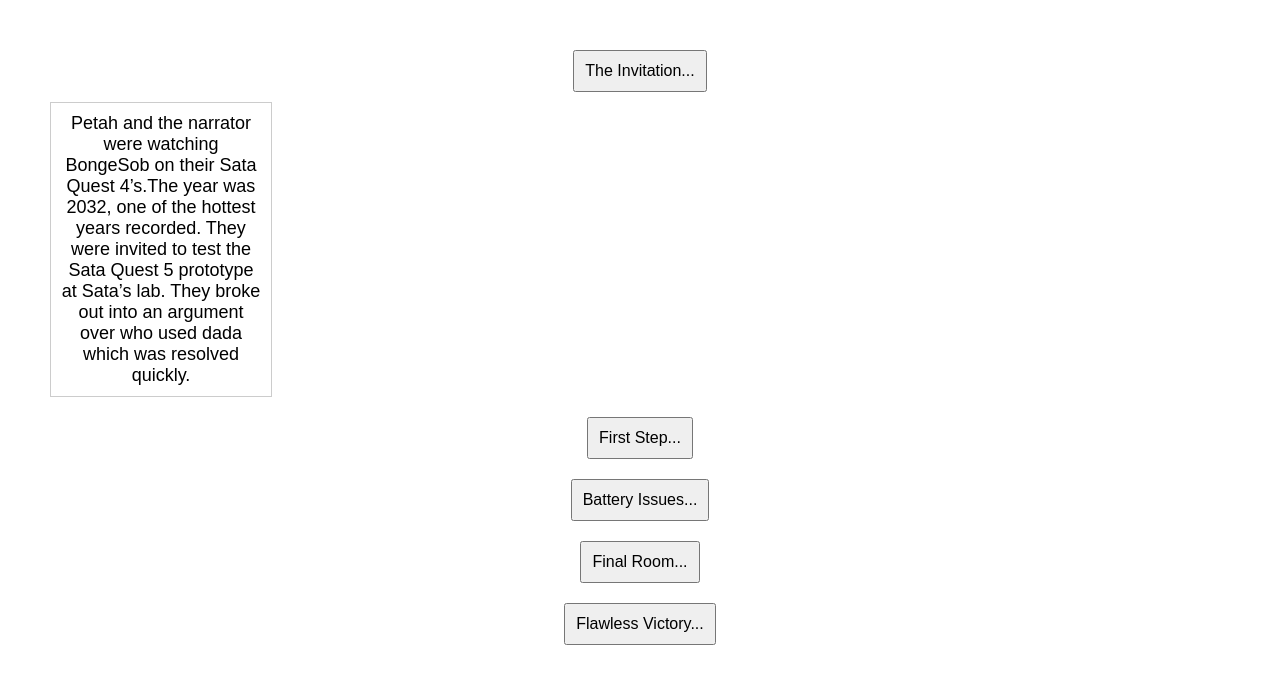
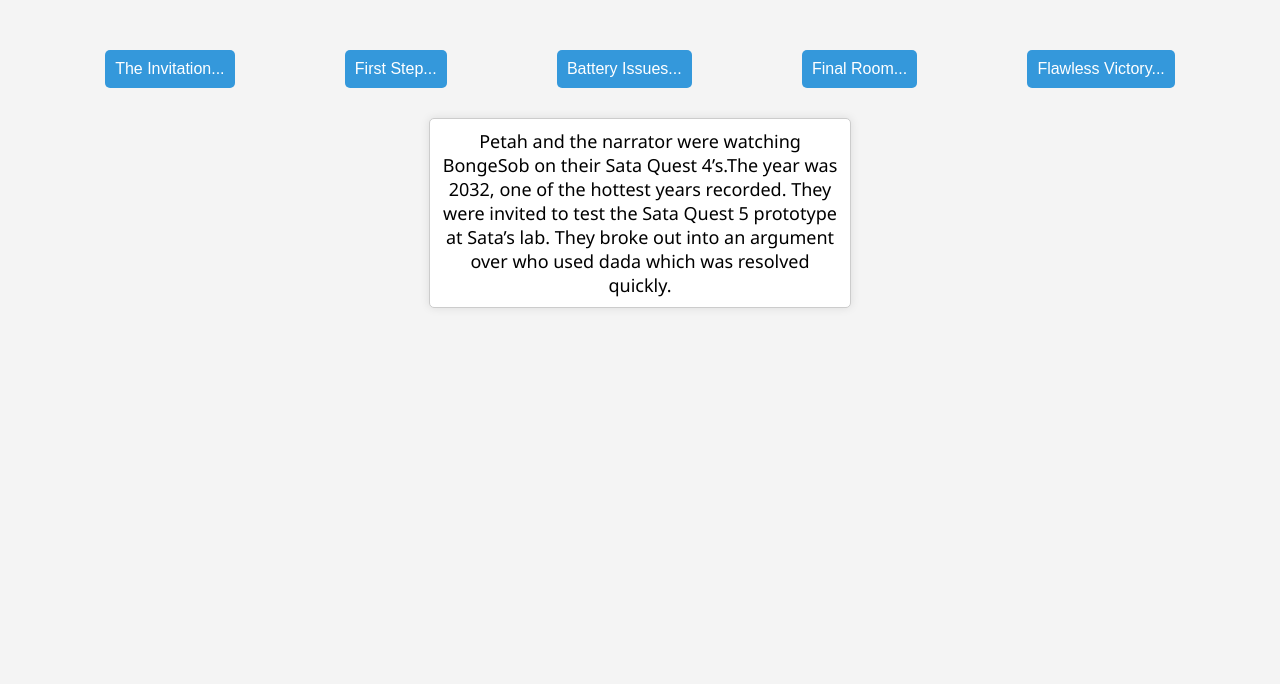
Before and after one commit to 114023/Sata-s-Tyrannical-Laboratory, a plain HTML site: page index.html in a window 1280 px wide. Both pictures are taken after a click on the button "The Invitation...". Drawn offline with Linux system fonts and the light colour scheme.

Commit message:
Update index.html

```diff
--- a/index.html
+++ b/index.html
@@ -6,12 +6,16 @@
     <title>Fading Text Box Example</title>
     <style>
         body {
-            font-family: Arial, sans-serif;
+            font-family: 'Segoe UI', Tahoma, Geneva, Verdana, sans-serif;
             text-align: center;
             margin: 50px;
+            background-color: #f4f4f4;
         }
 
-        .exampleLine {
+        #buttonContainer {
+            display: flex;
+            justify-content: space-around;
+            align-items: flex-start;
             margin-bottom: 20px;
         }
 
@@ -19,59 +23,73 @@
             padding: 10px;
             font-size: 16px;
             cursor: pointer;
+            background-color: #3498db;
+            color: #fff;
+            border: none;
+            border-radius: 5px;
+            margin-bottom: 10px;
+            transition: background-color 0.3s ease;
+        }
+
+        .exampleButton:hover {
+            background-color: #2980b9;
+        }
+
+        #activeTextBoxContainer {
+            display: flex;
+            justify-content: center;
         }
 
         .exampleTextBox {
-            display: none;
-            margin-top: 10px;
+            opacity: 0;
             padding: 10px;
             font-size: 18px;
             border: 1px solid #ccc;
-            width: 200px;
+            width: 60%;
+            max-width: 400px;
+            background-color: #fff;
+            border-radius: 5px;
+            box-shadow: 0 0 10px rgba(0, 0, 0, 0.1);
+            transition: opacity 0.5s ease;
+            pointer-events: none;
+            position: absolute;
+            left: 50%;
+            transform: translateX(-50%);
+        }
+
+        .exampleTextBox.active {
+            opacity: 1;
         }
     </style>
 </head>
 <body>
 
-<div class="exampleLine">
-    <button class="exampleButton" onclick="toggleTextBox(this)">The Invitation...</button>
-    <div class="exampleTextBox">Petah and the narrator were watching BongeSob on their Sata Quest 4’s.The year was 2032, one of the hottest years recorded. They were invited to test the Sata Quest 5 prototype at Sata’s lab. They broke out into an argument over who used dada which was resolved quickly.</div>
+<div id="buttonContainer">
+    <button class="exampleButton" onclick="toggleTextBox(0)">The Invitation...</button>
+    <button class="exampleButton" onclick="toggleTextBox(1)">First Step...</button>
+    <button class="exampleButton" onclick="toggleTextBox(2)">Battery Issues...</button>
+    <button class="exampleButton" onclick="toggleTextBox(3)">Final Room...</button>
+    <button class="exampleButton" onclick="toggleTextBox(4)">Flawless Victory...</button>
 </div>
 
-<div class="exampleLine">
-    <button class="exampleButton" onclick="toggleTextBox(this)">First Step...</button>
-    <div class="exampleTextBox">Petah and the narrator were in awe of the modern facility. Inside the modern facility, they wore Quest 5 headsets after submitting their defeat as the password. Transported to the first chamber, the realistic experience began, and hints were available.</div>
+<div id="activeTextBoxContainer">
+    <div class="exampleTextBox" data-index="0">Petah and the narrator were watching BongeSob on their Sata Quest 4’s.The year was 2032, one of the hottest years recorded. They were invited to test the Sata Quest 5 prototype at Sata’s lab. They broke out into an argument over who used dada which was resolved quickly.</div>
+    <div class="exampleTextBox" data-index="1">Petah and the narrator were in awe of the modern facility. Inside the modern facility, they wore Quest 5 headsets after submitting their defeat as the password. Transported to the first chamber, the realistic experience began, and hints were available.</div>
+    <div class="exampleTextBox" data-index="2">Exploring further, the puzzles got complex, and they discovered cheat codes from previous participants. Despite the tough tests, the duo persevered, discouraged from taking breaks. The Unknown Narrator hinted at a final boss named "Zar," but static interrupted. Suspecting Zark Muckerburg as the boss, they used a cheat code to escape the game's constraints, revealing an eerie void. Their headsets signaled low battery, pushing them to use cheats to reach the boss fight.</div>
+    <div class="exampleTextBox" data-index="3">In the last room, facing Zark Muckerburg's control over digital companies, Petah and the narrator fought, enduring glitches. With defiant words, they challenged Zark and, as the headsets signaled battery failure, unleashed a coordinated attack, liberating the digital world from his control. The headsets exploded, but they emerged unharmed.</div>
+    <div class="exampleTextBox" data-index="4">Returning to Petah's house, they found positive changes. The Sata company rebranded to Barackulous, companies flourished independently, and Wichael Molber resumed leadership of the Quest series. Molber developed a revolutionary, player-friendly headset. The world was safe from threats, and balance and innovation flourished. The day ended with Petah and the narrator practicing VR games before school.</div>
 </div>
 
-<div class="exampleLine">
-    <button class="exampleButton" onclick="toggleTextBox(this)">Battery Issues...</button>
-    <div class="exampleTextBox">Exploring further, the puzzles got complex, and they discovered cheat codes from previous participants. Despite the tough tests, the duo persevered, discouraged from taking breaks. The Unknown Narrator hinted at a final boss named "Zar," but static interrupted. Suspecting Zark Muckerburg as the boss, they used a cheat code to escape the game's constraints, revealing an eerie void. Their headsets signaled low battery, pushing them to use cheats to reach the boss fight.
-</div>
-</div>
+<script>
+    function toggleTextBox(index) {
+        const allTextBoxes = document.querySelectorAll('.exampleTextBox');
+        const activeTextBox = allTextBoxes[index];
 
-<div class="exampleLine">
-    <button class="exampleButton" onclick="toggleTextBox(this)">Final Room...</button>
-    <div class="exampleTextBox">In the last room, facing Zark Muckerburg's control over digital companies, Petah and the narrator fought, enduring glitches. With defiant words, they challenged Zark and, as the headsets signaled battery failure, unleashed a coordinated attack, liberating the digital world from his control. The headsets exploded, but they emerged unharmed.
-</div>
-</div>
+        allTextBoxes.forEach(textbox => {
+            textbox.classList.remove("active");
+        });
 
-<div class="exampleLine">
-    <button class="exampleButton" onclick="toggleTextBox(this)">Flawless Victory...</button>
-    <div class="exampleTextBox">Returning to Petah's house, they found positive changes. The Sata company rebranded to Barackulous, companies flourished independently, and Wichael Molber resumed leadership of the Quest series. Molber developed a revolutionary, player-friendly headset. The world was safe from threats, and balance and innovation flourished. The day ended with Petah and the narrator practicing VR games before school.
-</div>
-
-
-<script>
-    function toggleTextBox(button) {
-        const textBox = button.nextElementSibling;
-        textBox.style.display = (textBox.style.display === 'none' || textBox.style.display === '') ? 'block' : 'none';
-    }
-
-    function speakText(text) {
-        // Add your code here to read the text at a medium pace.
-        // This could involve using text-to-speech libraries or APIs.
-        // For simplicity, we are not implementing the actual speech functionality here.
-        console.log('Speaking:', text);
+        activeTextBox.classList.toggle("active");
     }
 </script>
 
```
